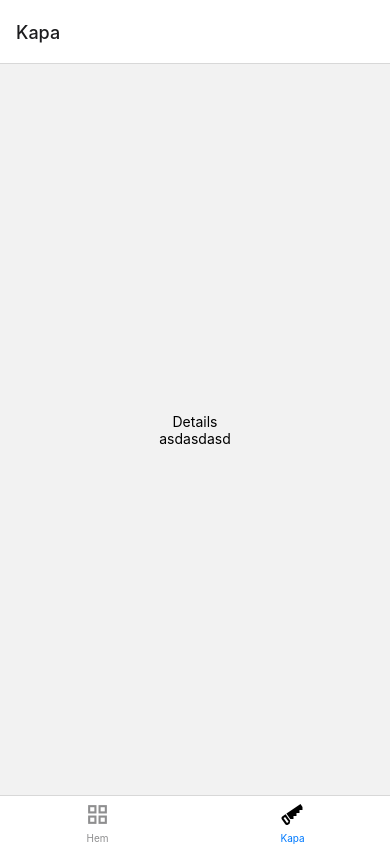
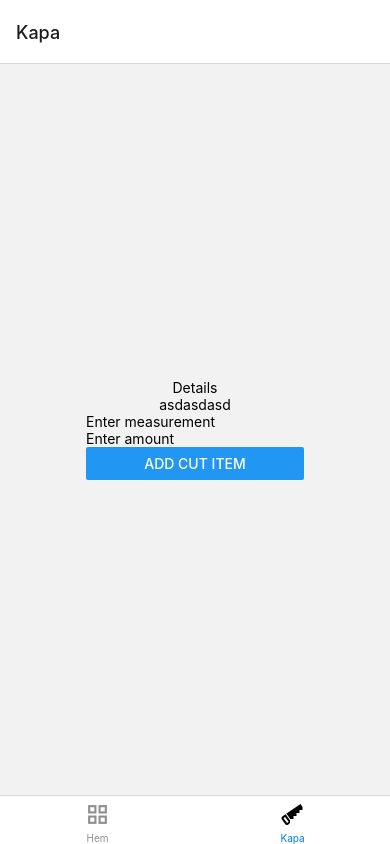
Before and after one commit to HenrikJohansson12/kapappen, a React Native app: screen /FavoritesTab in a window 390 px wide. Built offline with nearby package versions, Linux system fonts and the light colour scheme.

Commit message:
Start för input till cutitems

```diff
--- /dev/null
+++ b/components/MeasurementInput.tsx
@@ -0,0 +1,68 @@
+import React, { useState } from "react";
+import { View, TextInput, Button, Text } from "react-native";
+
+interface ICutItem {
+  measurement: number;
+  amount: number;
+}
+
+export default function CutItemInput() {
+  const [measurementInput, setMeasurementInput] = useState<string>("");
+  const [amountInput, setAmountInput] = useState<string>("");
+  const [cutItems, setCutItems] = useState<ICutItem[]>([]);
+
+  const handleRemoveCutItem = (indexToRemove: number): void => {
+    // Skapa en kopia av cutItems utan det objekt som ska tas bort
+    const updatedCutItems = cutItems.filter((_, index) => index !== indexToRemove);
+
+    // Uppdatera cutItems med den nya listan utan det borttagna objektet
+    setCutItems(updatedCutItems);
+  };
+  const handleAddCutItem = (): void => {
+    // Konvertera de angivna strängarna till nummer
+    const measurement = parseFloat(measurementInput);
+    const amount = parseFloat(amountInput);
+
+
+
+    // Kontrollera om konverteringen var framgångsrik och att värdena är större än 0
+    if (!isNaN(measurement) && !isNaN(amount) && measurement > 0 && amount > 0) {
+      // Skapa ett nytt ICutItem-objekt och lägg till i listan
+      const newCutItem: ICutItem = { measurement, amount };
+      setCutItems([...cutItems, newCutItem]);
+
+      // Återställ input-fälten
+      setMeasurementInput("");
+      setAmountInput("");
+    } else {
+      // Visa felmeddelande om inmatningen är ogiltig
+      alert("Invalid input. Please enter valid numbers greater than 0.");
+    }
+  };
+
+  return (
+    <View>
+      <TextInput
+        placeholder="Enter measurement"
+        keyboardType="numeric"
+        onChangeText={setMeasurementInput}
+        value={measurementInput}
+      />
+      <TextInput
+        placeholder="Enter amount"
+        keyboardType="numeric"
+        onChangeText={setAmountInput}
+        value={amountInput}
+      />
+      <Button title="Add Cut Item" onPress={handleAddCutItem} />
+
+      {/* Visa sparade cutItems */}
+      {cutItems.map((item, index) => (
+        <View key={index}>
+          <Text>Measurement: {item.measurement} Amount: {item.amount} <Button title="Remove item" onPress={() => handleRemoveCutItem(index)}/> </Text>
+
+        </View>
+      ))}
+    </View>
+  );
+}
--- /dev/null
+++ b/interfaces/ICutItem.ts
@@ -0,0 +1,4 @@
+interface ICutItem {
+    measurement: number;
+    amount: number;
+ }
--- a/package.json
+++ b/package.json
@@ -15,7 +15,8 @@
     "expo": "~49.0.11",
     "expo-status-bar": "~1.6.0",
     "react": "18.2.0",
-    "react-native": "0.72.4",
+    "react-hook-form": "^7.46.2",
+    "react-native": "0.72.5",
     "react-native-safe-area-context": "4.6.3",
     "react-native-screens": "~3.22.0"
   },
--- a/screens/CutScreen.tsx
+++ b/screens/CutScreen.tsx
@@ -1,11 +1,13 @@
 import * as React from 'react';
 import { View, Text } from 'react-native';
+import MeasurementInput from '../components/MeasurementInput';
 
 export default function CutScreen() {
     return (
       <View style={{ flex: 1, alignItems: 'center', justifyContent: 'center' }}>
         <Text>Details</Text>
         <Text>asdasdasd</Text>
+        <MeasurementInput/>
 
       </View>
     );
--- a/screens/HomeScreen.tsx
+++ b/screens/HomeScreen.tsx
@@ -6,7 +6,7 @@ export default function HomeScreen() {
     return (
       <View style={{ flex: 1, alignItems: 'center', justifyContent: 'center' }}>
         <Text>Home Screen</Text>
-        <Text>Lorem ipsum dolor sit amet consectetur adipisicing elit. Nisi nam eveniet nihil, deleniti ratione illo aspernatur ad culpa, distinctio odio, sit temporibus animi suscipit! Eius quidem recusandae suscipit unde numquam!</Text>
+        <Text>tit unde numquam!</Text>
 
       </View>
     );
```
Also changed, not shown: 1 other file (tests, documents, lock files or other folders).
